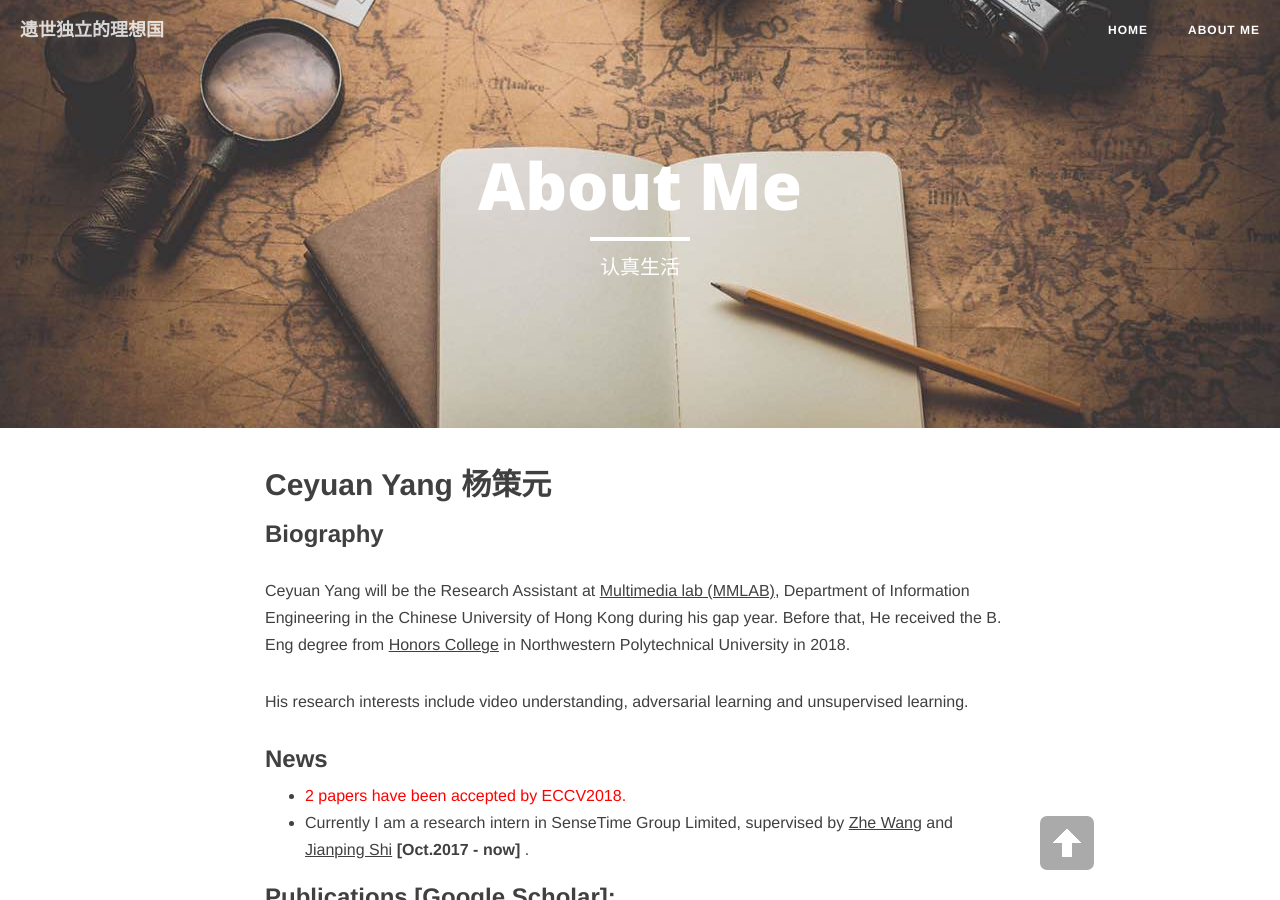
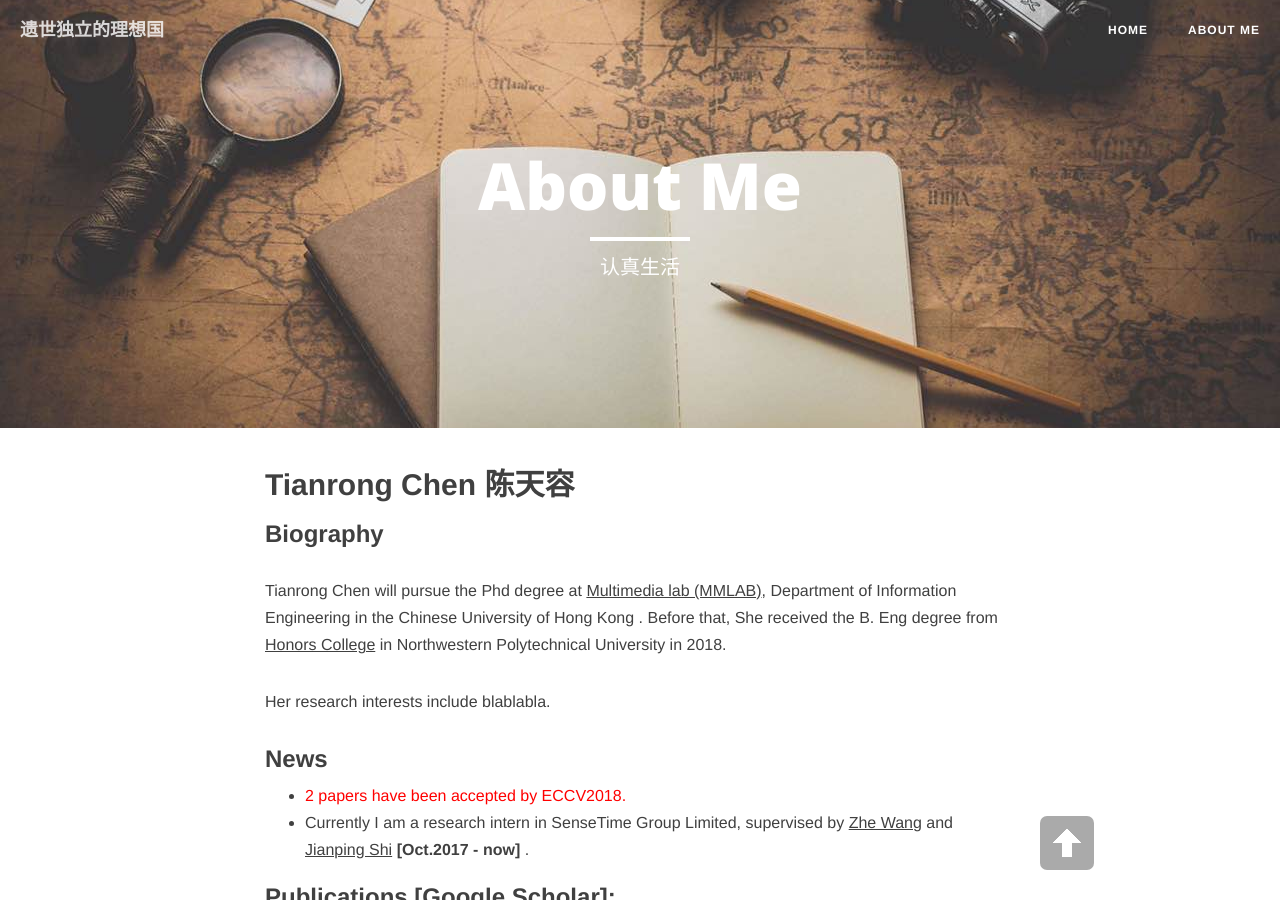
Before and after one commit to trchen12/trchen12.github.io, a Jekyll site: the page built from about.md, in a window 1280 px wide and 900 px high. Built offline with Jekyll 4.4.1, drawn with Linux system fonts in a browser that asks for light colours; nearby versions of some CDN libraries; comment, search, counter and statistics services are not loaded.

Commit message:
Update about.md

```diff
--- a/about.md
+++ b/about.md
@@ -4,12 +4,12 @@
 description: "认真生活"
 header-img: "img/5.jpg"
 ---
-## Ceyuan Yang 杨策元
+## Tianrong Chen 陈天容
 
 ### Biography
-Ceyuan Yang will be the Research Assistant at [<U> Multimedia lab (MMLAB)</U>](http://mmlab.ie.cuhk.edu.hk/), [Department of Information Engineering](http://www.ie.cuhk.edu.hk/main/index.shtml) in the [Chinese University of Hong Kong](http://www.cuhk.edu.hk/chinese/index.html) during his gap year. Before that, He received the B. Eng degree from [<U>Honors College</U>](http://honors.nwpu.edu.cn/) in [Northwestern Polytechnical University](http://www.nwpu.edu.cn/) in 2018.
+Tianrong Chen will pursue the Phd degree at [<U> Multimedia lab (MMLAB)</U>](http://mmlab.ie.cuhk.edu.hk/), [Department of Information Engineering](http://www.ie.cuhk.edu.hk/main/index.shtml) in the [Chinese University of Hong Kong](http://www.cuhk.edu.hk/chinese/index.html) . Before that, She received the B. Eng degree from [<U>Honors College</U>](http://honors.nwpu.edu.cn/) in [Northwestern Polytechnical University](http://www.nwpu.edu.cn/) in 2018.
 
-His research interests include video understanding, adversarial learning and unsupervised learning.
+Her research interests include blablabla.
 
 ### News
 - <font color="red" size="3"> 2 papers have been accepted by ECCV2018.</font>
```
